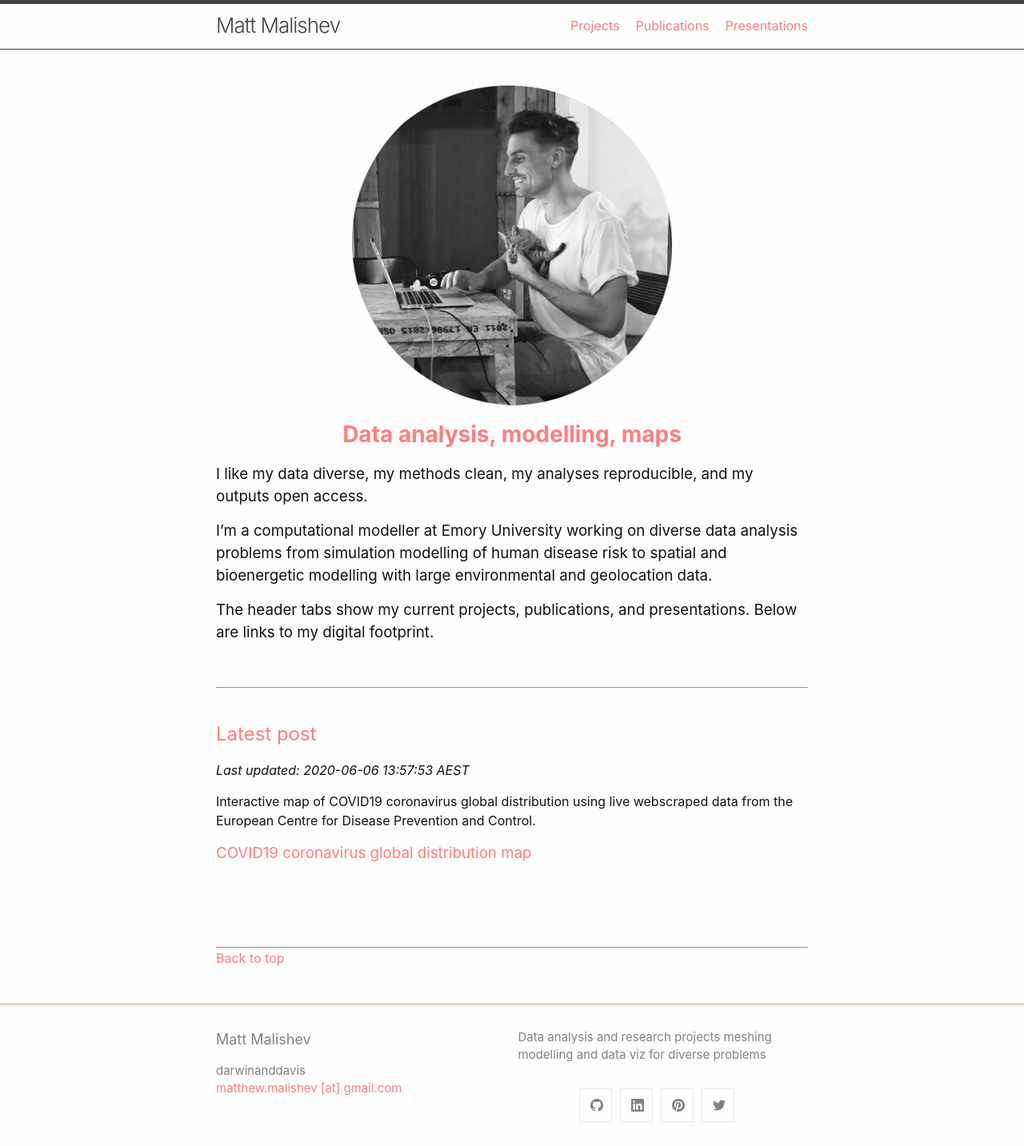
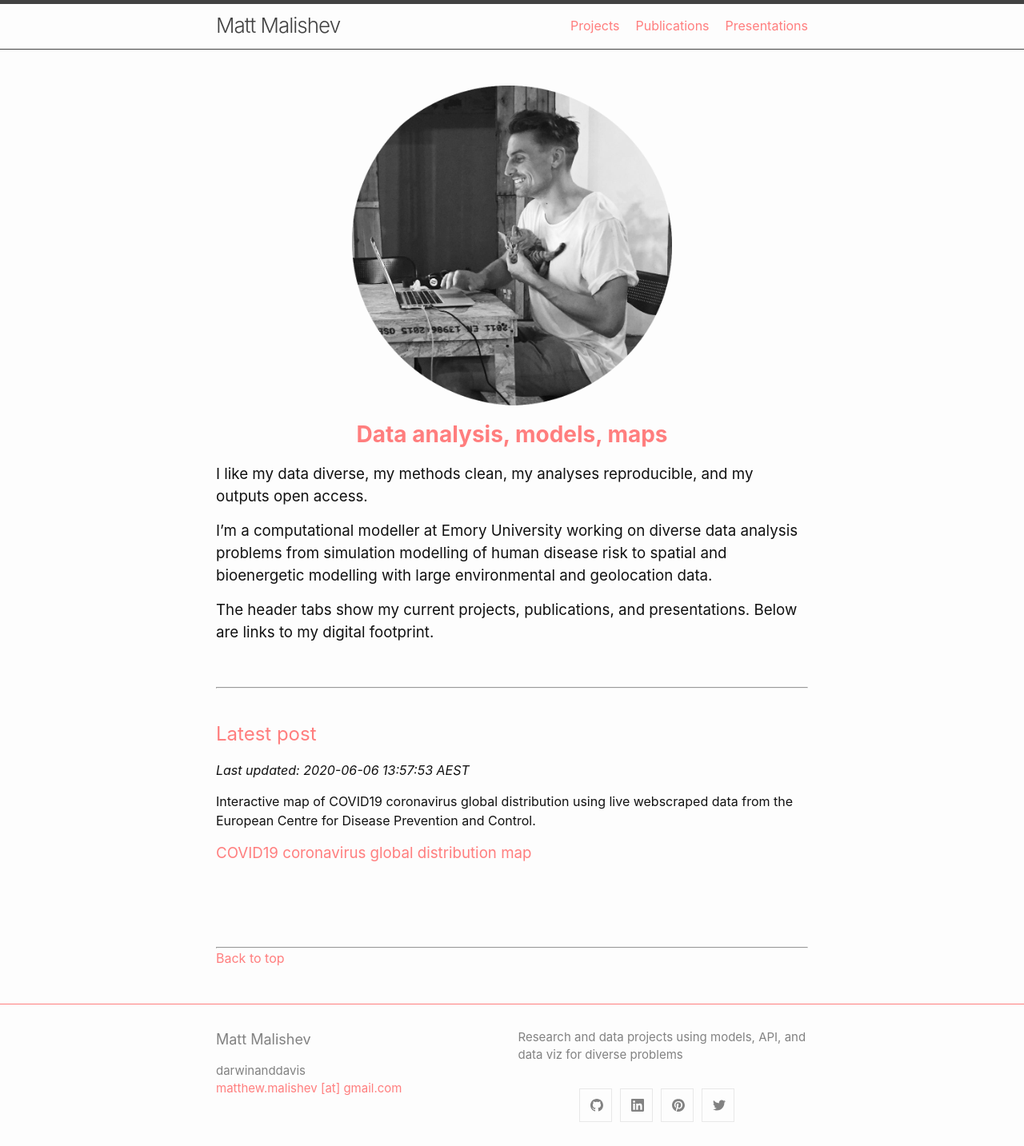
Before and after one commit to darwinanddavis/DataPortfolio, a Jekyll site: the page built from index.md, in a window 1280 px wide. Shown: the whole page at 80% size. Built offline with Jekyll 4.4.1, drawn with Linux system fonts in a browser that asks for light colours; our own code applies the rules of GitHub Pages for plain Markdown files.

```diff
--- a/_config.yml
+++ b/_config.yml
@@ -1,7 +1,7 @@
 title: Matt Malishev
 author: darwinanddavis
 email: matthew.malishev [at] gmail.com
-description: Data analysis and research projects meshing modelling and data viz for diverse problems
+description: Research and data projects using models, API, and data viz for diverse problems
 
 # show_excerpts: true # set to true to show excerpts on the homepage
 
--- a/index.md
+++ b/index.md
@@ -9,7 +9,7 @@
 
 <center>
 	<p style="color: #FF7E7E; font-size:175%">
-		<b>Data analysis, modelling, maps</b>
+		<b>Data analysis, models, maps</b>
 	</p>
 </center>
 
```
Also changed, not shown: publications.md (+26 -19 lines), spatial.md (line endings or trailing spaces).
